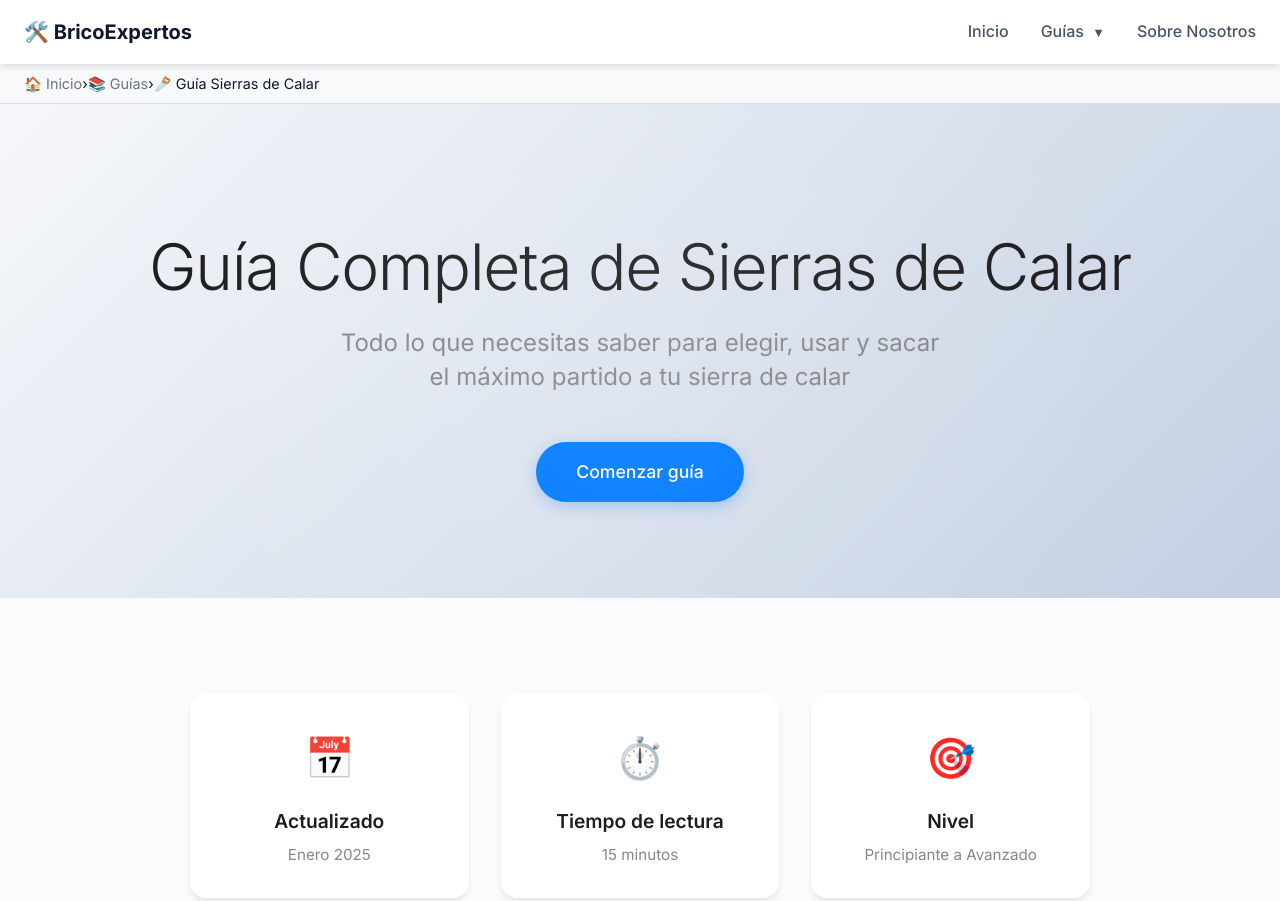
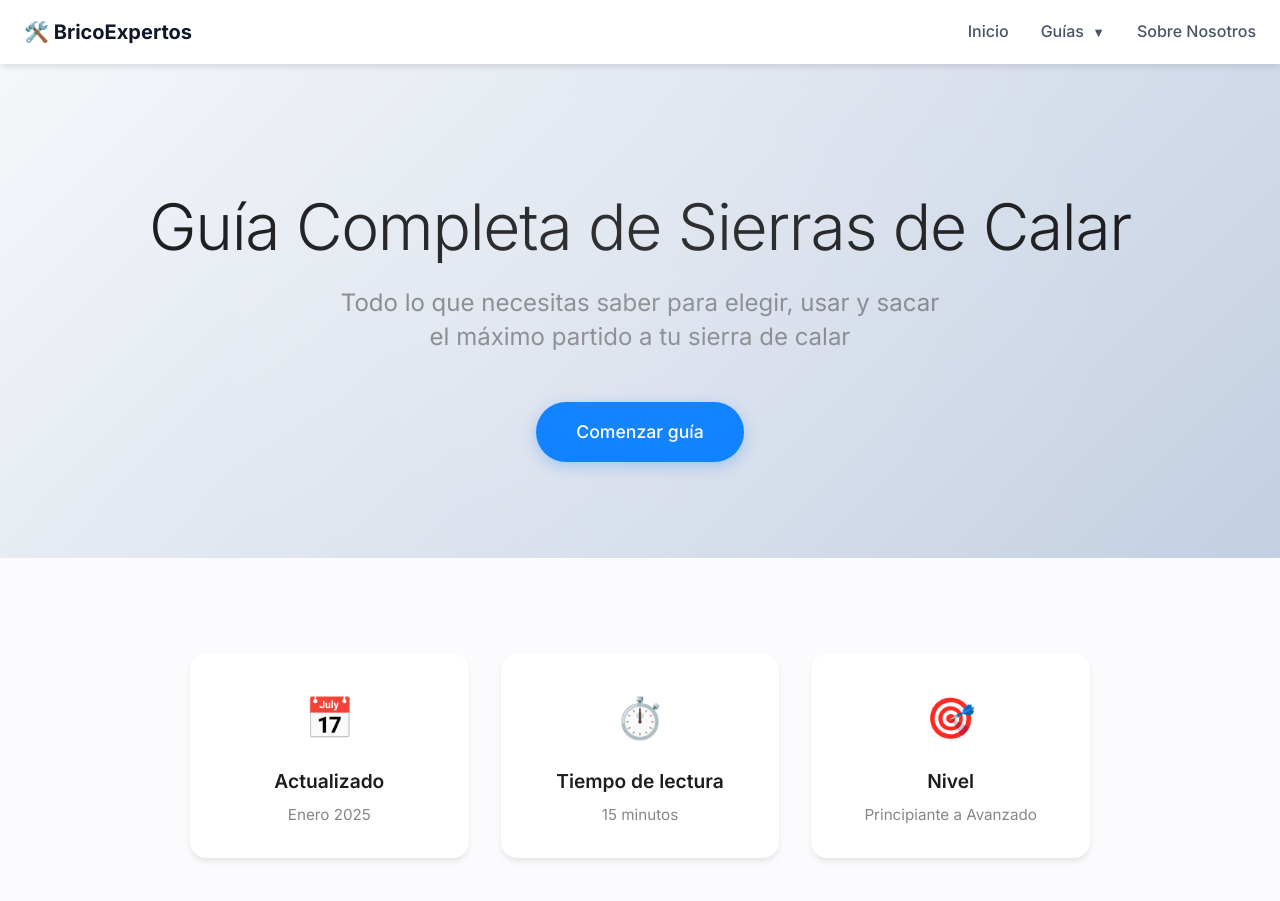
Before and after one commit to arielmendoza/arielmendoza.github.io, a plain HTML site: page guia-sierras-de-calar.html in a window 1280 px wide. Shown: the top 901 px of the page. Drawn offline with Linux system fonts and the light colour scheme.

Commit message:
Add files via upload

```diff
--- a/guia-sierras-de-calar.html
+++ b/guia-sierras-de-calar.html
@@ -206,31 +206,7 @@
   </style>
 </head>
 <body>
-  <!-- Breadcrumbs Schema -->
-  <nav aria-label="Breadcrumb" class="breadcrumb" itemscope itemtype="https://schema.org/BreadcrumbList">
-    <div class="container">
-      <ol class="breadcrumb-list">
-        <li itemprop="itemListElement" itemscope itemtype="https://schema.org/ListItem">
-          <a href="/" itemprop="item">
-            <span itemprop="name">🏠 Inicio</span>
-          </a>
-          <meta itemprop="position" content="1" />
-        </li>
-        <li> › </li>
-        <li itemprop="itemListElement" itemscope itemtype="https://schema.org/ListItem">
-          <a href="/guias/" itemprop="item">
-            <span itemprop="name">📚 Guías</span>
-          </a>
-          <meta itemprop="position" content="2" />
-        </li>
-        <li> › </li>
-        <li itemprop="itemListElement" itemscope itemtype="https://schema.org/ListItem">
-          <span itemprop="name" aria-current="page">🪚 Guía Sierras de Calar</span>
-          <meta itemprop="position" content="3" />
-        </li>
-      </ol>
-    </div>
-  </nav>
+
 
   <!-- Menú de navegación -->
   <script src="menu-navegacion.js"></script>
```
